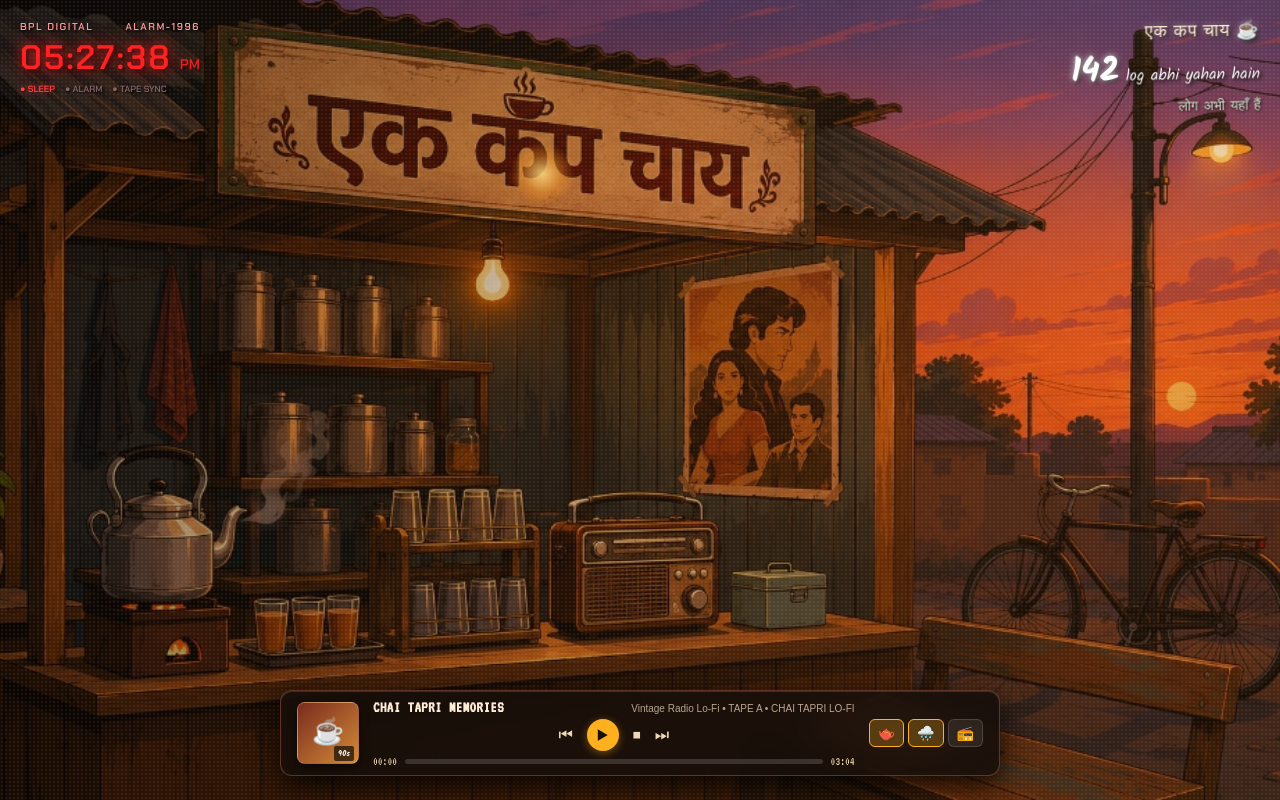
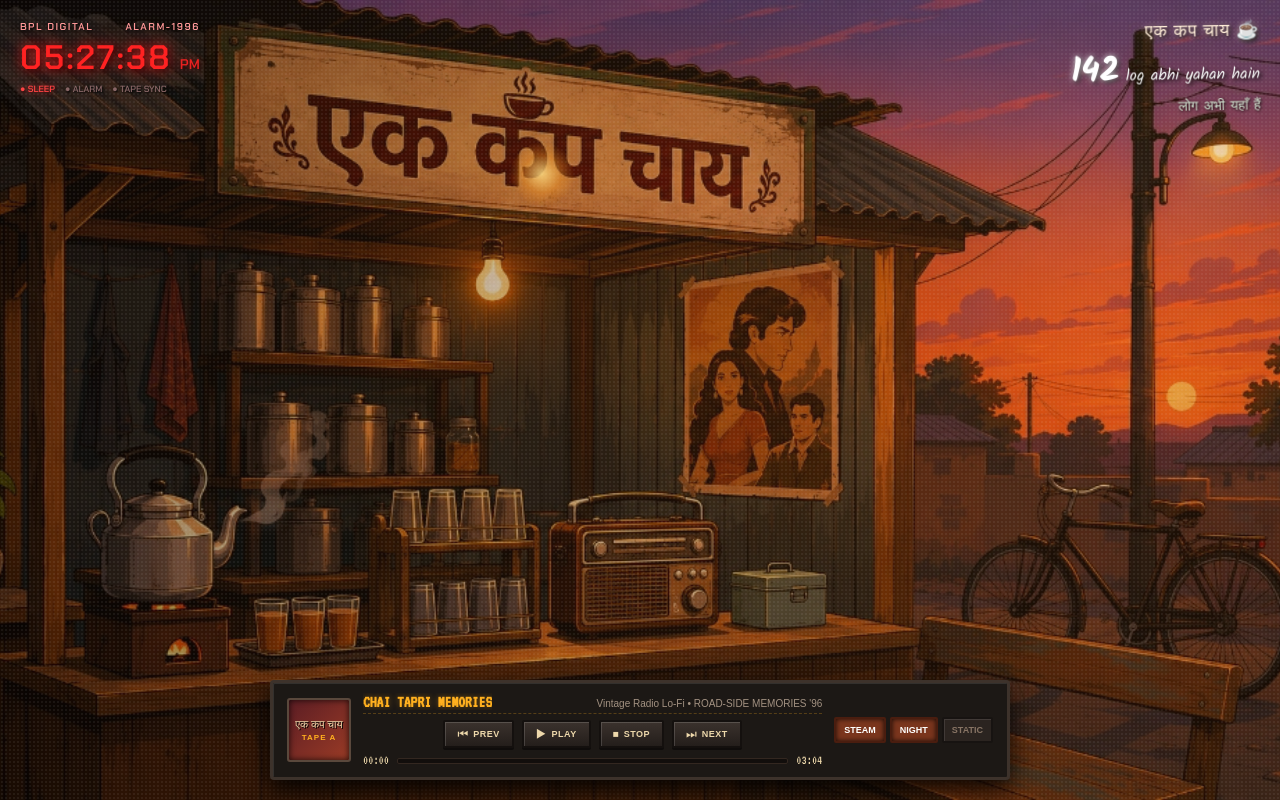
Before and after one commit to Md-Arif-hasnat99/EkCupChai, a React (Vite) app: page / in a window 1280 px wide. Built offline with nearby package versions, Linux system fonts and the light colour scheme; a web font is replaced by a local one.

Commit message:
Redesign player with standard 90s retro aesthetic, remove all emojis, and use clean mechanical labels

```diff
--- a/src/App.jsx
+++ b/src/App.jsx
@@ -1,7 +1,7 @@
 import React, { useState } from 'react';
 import DigitalClock from './components/DigitalClock';
 import ChalkSlateCounter from './components/ChalkSlateCounter';
-import SpotifyPlayer from './components/SpotifyPlayer';
+import RetroPlayerBar from './components/RetroPlayerBar';
 import NewspaperModal from './components/NewspaperModal';
 import { audioEngine } from './utils/audioSynth';
 
@@ -95,8 +95,8 @@ export default function App() {
       {/* TOP-RIGHT: LIVE LISTENER CHALK SLATE COUNTER */}
       <ChalkSlateCounter />
 
-      {/* SPOTIFY-STYLE RECTANGULAR PLAYER BAR */}
-      <SpotifyPlayer onTapeStateChange={setIsTapePlaying} />
+      {/* AUTHENTIC STANDARD RETRO PLAYER BAR */}
+      <RetroPlayerBar onTapeStateChange={setIsTapePlaying} />
 
       {/* RETRO NEWSPAPER POPUP MODAL */}
       <NewspaperModal
--- /dev/null
+++ b/src/components/RetroPlayerBar.jsx
@@ -0,0 +1,254 @@
+import React, { useState, useEffect } from 'react';
+import { audioEngine } from '../utils/audioSynth';
+
+const ALBUMS = [
+  {
+    name: "ROAD-SIDE MEMORIES '96",
+    tag: "TAPE A",
+    coverStyle: "linear-gradient(135deg, #5c1d24, #9a3b26)",
+    tracks: [
+      { title: "CHAI TAPRI MEMORIES", artist: "Vintage Radio Lo-Fi", duration: 184 },
+      { title: "SHAM KI CHAI & BPL STEREO", artist: "Highway Nostalgia", duration: 215 },
+      { title: "GAON KI GALIYAN", artist: "Acoustic Dusk Harmony", duration: 198 }
+    ]
+  },
+  {
+    name: "90s HIGHWAY HITS",
+    tag: "TAPE B",
+    coverStyle: "linear-gradient(135deg, #1e3f3f, #d99a38)",
+    tracks: [
+      { title: "MONSOON HIGHWAY '98", artist: "Cassette Lo-Fi Dreams", duration: 202 },
+      { title: "MIDNIGHT BUS TO MUMBAI", artist: "Retro Synth Breeze", duration: 176 }
+    ]
+  },
+  {
+    name: "CHAI TAPRI EVENING RAGAS",
+    tag: "TAPE C",
+    coverStyle: "linear-gradient(135deg, #3d1b38, #8c3b27)",
+    tracks: [
+      { title: "EVENING RAGA LO-FI", artist: "Sitar & Dusk Vibes", duration: 240 },
+      { title: "RAIN ON TIN ROOF CHAI", artist: "Monsoon Night Raga", duration: 210 }
+    ]
+  }
+];
+
+export default function RetroPlayerBar({ onTapeStateChange }) {
+  const [currentAlbumIndex, setCurrentAlbumIndex] = useState(0);
+  const [currentTrackIndex, setCurrentTrackIndex] = useState(0);
+  const [isPlaying, setIsPlaying] = useState(false);
+  const [isPaused, setIsPaused] = useState(false);
+  const [currentTime, setCurrentTime] = useState(0);
+
+  const [kettleActive, setKettleActive] = useState(true);
+  const [nightActive, setNightActive] = useState(true);
+  const [staticActive, setStaticActive] = useState(false);
+
+  const currentAlbum = ALBUMS[currentAlbumIndex];
+  const currentTrack = currentAlbum.tracks[currentTrackIndex];
+
+  useEffect(() => {
+    let interval = null;
+    if (isPlaying && !isPaused) {
+      interval = setInterval(() => {
+        setCurrentTime(prev => {
+          if (prev >= currentTrack.duration) {
+            handleNextTrack();
+            return 0;
+          }
+          return prev + 1;
+        });
+      }, 1000);
+    }
+    return () => clearInterval(interval);
+  }, [isPlaying, isPaused, currentTrack]);
+
+  useEffect(() => {
+    if (onTapeStateChange) {
+      onTapeStateChange(isPlaying && !isPaused);
+    }
+  }, [isPlaying, isPaused, onTapeStateChange]);
+
+  const handlePlay = () => {
+    audioEngine.playButtonClick();
+    setIsPlaying(true);
+    setIsPaused(false);
+    audioEngine.startMelody();
+  };
+
+  const handlePause = () => {
+    audioEngine.playButtonClick();
+    if (!isPlaying) return;
+    if (isPaused) {
+      setIsPaused(false);
+      audioEngine.startMelody();
+    } else {
+      setIsPaused(true);
+      audioEngine.stopMelody();
+    }
+  };
+
+  const handleStop = () => {
+    audioEngine.playButtonClick();
+    setIsPlaying(false);
+    setIsPaused(false);
+    setCurrentTime(0);
+    audioEngine.stopMelody();
+  };
+
+  const handleNextTrack = () => {
+    audioEngine.playButtonClick();
+    audioEngine.triggerRadioStaticBurst();
+    setCurrentTrackIndex((prev) => (prev + 1) % currentAlbum.tracks.length);
+    setCurrentTime(0);
+    if (isPlaying && !isPaused) {
+      audioEngine.startMelody();
+    }
+  };
+
+  const handlePrevTrack = () => {
+    audioEngine.playButtonClick();
+    audioEngine.triggerRadioStaticBurst();
+    setCurrentTrackIndex((prev) => (prev - 1 + currentAlbum.tracks.length) % currentAlbum.tracks.length);
+    setCurrentTime(0);
+    if (isPlaying && !isPaused) {
+      audioEngine.startMelody();
+    }
+  };
+
+  const handleSwitchAlbum = () => {
+    const nextIdx = (currentAlbumIndex + 1) % ALBUMS.length;
+    audioEngine.playButtonClick();
+    audioEngine.triggerRadioStaticBurst();
+    setCurrentAlbumIndex(nextIdx);
+    setCurrentTrackIndex(0);
+    setCurrentTime(0);
+    if (isPlaying && !isPaused) {
+      audioEngine.startMelody();
+    }
+  };
+
+  const formatTime = (timeInSec) => {
+    const mins = String(Math.floor(timeInSec / 60)).padStart(2, '0');
+    const secs = String(Math.floor(timeInSec % 60)).padStart(2, '0');
+    return `${mins}:${secs}`;
+  };
+
+  const progressPercent = currentTrack.duration > 0
+    ? Math.min(100, (currentTime / currentTrack.duration) * 100)
+    : 0;
+
+  const handleProgressBarClick = (e) => {
+    const rect = e.currentTarget.getBoundingClientRect();
+    const clickX = e.clientX - rect.left;
+    const ratio = Math.max(0, Math.min(1, clickX / rect.width));
+    const newTime = Math.floor(ratio * currentTrack.duration);
+    setCurrentTime(newTime);
+  };
+
+  return (
+    <div className="retro-player-bar-container">
+
+      {/* Left Side: Retro Album Artwork */}
+      <div
+        className="retro-album-art"
+        style={{ background: currentAlbum.coverStyle }}
+        onClick={handleSwitchAlbum}
+        title="Click to change Tape / Album"
+      >
+        <div className="art-label-hindi">एक कप चाय</div>
+        <div className="art-tag">{currentAlbum.tag}</div>
+      </div>
+
+      {/* Center: Track Details, Progress Bar & Retro Buttons */}
+      <div className="retro-main-section">
+
+        {/* Track Title & Artist */}
+        <div className="retro-track-header">
+          <div className="retro-title-text">{currentTrack.title}</div>
+          <div className="retro-artist-text">{currentTrack.artist} • {currentAlbum.name}</div>
+        </div>
+
+        {/* Standard Mechanical Retro Control Buttons */}
+        <div className="retro-controls-row">
+          <button className="retro-mech-btn" onClick={handlePrevTrack} title="Previous Track">
+            <span className="mech-icon">⏮</span>
+            <span className="mech-text">PREV</span>
+          </button>
+
+          {isPlaying && !isPaused ? (
+            <button className="retro-mech-btn active-state" onClick={handlePause} title="Pause">
+              <span className="mech-icon">⏸</span>
+              <span className="mech-text">PAUSE</span>
+            </button>
+          ) : (
+            <button className="retro-mech-btn" onClick={handlePlay} title="Play">
+              <span className="mech-icon">▶</span>
+              <span className="mech-text">PLAY</span>
+            </button>
+          )}
+
+          <button className="retro-mech-btn" onClick={handleStop} title="Stop">
+            <span className="mech-icon">⏹</span>
+            <span className="mech-text">STOP</span>
+          </button>
+
+          <button className="retro-mech-btn" onClick={handleNextTrack} title="Next Track">
+            <span className="mech-icon">⏭</span>
+            <span className="mech-text">NEXT</span>
+          </button>
+        </div>
+
+        {/* Progress Line & Timing */}
+        <div className="retro-timing-row">
+          <span className="retro-time-code">{formatTime(currentTime)}</span>
+          <div className="retro-progress-bg" onClick={handleProgressBarClick}>
+            <div
+              className="retro-progress-fill"
+              style={{ width: `${progressPercent}%` }}
+            ></div>
+          </div>
+          <span className="retro-time-code">{formatTime(currentTrack.duration)}</span>
+        </div>
+
+      </div>
+
+      {/* Right Side: Retro Toggle Switches (No Emojis) */}
+      <div className="retro-side-switches">
+        <button
+          className={`retro-switch-btn ${kettleActive ? 'active' : ''}`}
+          onClick={() => {
+            audioEngine.playButtonClick();
+            setKettleActive(!kettleActive);
+            audioEngine.toggleKettle(!kettleActive);
+          }}
+          title="Toggle Steam Sound"
+        >
+          STEAM
+        </button>
+        <button
+          className={`retro-switch-btn ${nightActive ? 'active' : ''}`}
+          onClick={() => {
+            audioEngine.playButtonClick();
+            setNightActive(!nightActive);
+            audioEngine.toggleNight(!nightActive);
+          }}
+          title="Toggle Night Sound"
+        >
+          NIGHT
+        </button>
+        <button
+          className={`retro-switch-btn ${staticActive ? 'active' : ''}`}
+          onClick={() => {
+            audioEngine.playButtonClick();
+            setStaticActive(!staticActive);
+            audioEngine.toggleStatic(!staticActive);
+          }}
+          title="Toggle Static Sound"
+        >
+          STATIC
+        </button>
+      </div>
+
+    </div>
+  );
+}
--- a/src/index.css
+++ b/src/index.css
@@ -326,200 +326,194 @@ html, body {
 }
 
 /* ==========================================================================
-   SPOTIFY-STYLE RECTANGULAR PLAYER BAR
+   AUTHENTIC STANDARD RETRO PLAYER BAR (NO EMOJIS)
    ========================================================================== */
-.spotify-player-bar {
+.retro-player-bar-container {
   position: absolute;
-  bottom: 24px;
+  bottom: 20px;
   left: 50%;
   transform: translateX(-50%);
   width: 92%;
-  max-width: 720px;
-  height: 86px;
-  background: rgba(22, 14, 10, 0.88);
-  backdrop-filter: blur(14px);
-  -webkit-backdrop-filter: blur(14px);
-  border: 1px solid rgba(224, 122, 95, 0.35);
-  border-radius: 12px;
-  box-shadow: 0 10px 30px rgba(0, 0, 0, 0.85), inset 0 1px 1px rgba(255, 255, 255, 0.15);
+  max-width: 740px;
+  background: #1c1815;
+  border: 3px solid #3d322b;
+  border-radius: 4px;
+  box-shadow: inset 1px 1px 0 rgba(255,255,255,0.1), 0 10px 25px rgba(0,0,0,0.9);
   display: flex;
   align-items: center;
   justify-content: space-between;
-  padding: 10px 16px;
-  gap: 14px;
+  padding: 10px 14px;
+  gap: 12px;
   z-index: 20;
   box-sizing: border-box;
 }
 
-.spotify-album-cover {
-  width: 62px;
-  height: 62px;
-  border-radius: 8px;
+.retro-album-art {
+  width: 64px;
+  height: 64px;
+  border: 2px solid #5a483c;
+  border-radius: 3px;
+  cursor: pointer;
   flex-shrink: 0;
   display: flex;
+  flex-direction: column;
   align-items: center;
   justify-content: center;
-  position: relative;
-  cursor: pointer;
-  box-shadow: 0 4px 10px rgba(0,0,0,0.5);
-  border: 1px solid rgba(255,255,255,0.2);
+  padding: 4px;
+  box-shadow: inset 0 0 6px rgba(0,0,0,0.8);
   transition: transform 0.15s ease;
 }
 
-.spotify-album-cover:hover {
+.retro-album-art:hover {
   transform: scale(1.04);
 }
 
-.album-icon {
-  font-size: 26px;
+.art-label-hindi {
+  font-family: var(--font-sign);
+  font-size: 11px;
+  color: #edd8ab;
+  text-align: center;
+  text-shadow: 1px 1px 0 #000;
 }
 
-.album-tape-badge {
-  position: absolute;
-  bottom: 2px;
-  right: 4px;
+.art-tag {
+  font-family: sans-serif;
   font-size: 8px;
   font-weight: bold;
-  color: #fff;
-  background: rgba(0,0,0,0.65);
-  padding: 1px 4px;
-  border-radius: 2px;
+  color: #ffb01f;
+  letter-spacing: 1px;
+  margin-top: 2px;
 }
 
-.spotify-main-controls {
+.retro-main-section {
   flex: 1;
   min-width: 0;
   display: flex;
   flex-direction: column;
-  gap: 2px;
+  gap: 4px;
 }
 
-.spotify-track-info {
+.retro-track-header {
   display: flex;
   justify-content: space-between;
   align-items: baseline;
   gap: 8px;
+  border-bottom: 1px dashed rgba(255, 176, 31, 0.25);
+  padding-bottom: 3px;
 }
 
-.spotify-track-title {
+.retro-title-text {
   font-family: var(--font-lcd);
-  font-size: 16px;
+  font-size: 17px;
   font-weight: bold;
-  color: #ffedd8;
+  color: #ffb01f;
+  text-shadow: 0 0 6px rgba(255, 176, 31, 0.4);
   white-space: nowrap;
   overflow: hidden;
   text-overflow: ellipsis;
+}
+
+.retro-artist-text {
+  font-family: sans-serif;
+  font-size: 10px;
+  color: #a39282;
+  white-space: nowrap;
+}
+
+.retro-controls-row {
+  display: flex;
+  align-items: center;
+  justify-content: center;
+  gap: 8px;
+  margin: 2px 0;
+}
+
+.retro-mech-btn {
+  background: linear-gradient(to bottom, #3b322d, #241e1b);
+  border: 2px solid #14100e;
+  border-radius: 2px;
+  color: #edd8ab;
+  padding: 5px 12px;
+  cursor: pointer;
+  display: flex;
+  align-items: center;
+  gap: 5px;
+  box-shadow: inset 1px 1px 0 rgba(255,255,255,0.15), 0 2px 0 #0f0c0b;
+  transition: transform 0.05s ease;
+}
+
+.retro-mech-btn:active, .retro-mech-btn.active-state {
+  transform: translateY(2px);
+  background: linear-gradient(to bottom, #1f1a17, #2c2420);
+  color: #ffb01f;
+  box-shadow: inset 0 0 4px #000;
+}
+
+.mech-icon {
+  font-size: 12px;
+}
+
+.mech-text {
+  font-family: sans-serif;
+  font-size: 9px;
+  font-weight: bold;
   letter-spacing: 0.5px;
 }
 
-.spotify-track-artist {
-  font-family: sans-serif;
-  font-size: 10px;
-  color: #baa590;
-  font-weight: 500;
-  white-space: nowrap;
-}
-
-.spotify-buttons-row {
-  display: flex;
-  align-items: center;
-  justify-content: center;
-  gap: 14px;
-  margin: 2px 0;
-}
-
-.spotify-btn {
-  background: transparent;
-  border: none;
-  color: #edd9b4;
-  font-size: 16px;
-  cursor: pointer;
-  transition: transform 0.1s ease, color 0.1s ease;
-  display: flex;
-  align-items: center;
-  justify-content: center;
-}
-
-.spotify-btn:hover {
-  color: #ffb01f;
-  transform: scale(1.15);
-}
-
-.main-play-btn {
-  width: 32px;
-  height: 32px;
-  border-radius: 50%;
-  background: #ffb01f;
-  color: #141208;
-  display: flex;
-  align-items: center;
-  justify-content: center;
-  font-size: 14px;
-  box-shadow: 0 2px 8px rgba(255, 176, 31, 0.4);
-}
-
-.main-play-btn:hover {
-  background: #ffc453;
-  color: #000;
-}
-
-.spotify-progress-row {
+.retro-timing-row {
   display: flex;
   align-items: center;
   gap: 8px;
 }
 
-.spotify-time {
+.retro-time-code {
   font-family: var(--font-lcd);
-  font-size: 12px;
-  color: #edd9b4;
+  font-size: 13px;
+  color: #edd8ab;
 }
 
-.spotify-progress-bar-bg {
+.retro-progress-bg {
   flex: 1;
-  height: 5px;
-  background: rgba(255, 255, 255, 0.15);
-  border-radius: 3px;
+  height: 6px;
+  background: #120e0c;
+  border: 1px solid #332720;
+  border-radius: 2px;
   cursor: pointer;
   position: relative;
   overflow: hidden;
 }
 
-.spotify-progress-bar-fill {
+.retro-progress-fill {
   height: 100%;
   background: #ffb01f;
-  border-radius: 3px;
   box-shadow: 0 0 6px rgba(255, 176, 31, 0.6);
   transition: width 0.3s linear;
 }
 
-.spotify-side-controls {
+.retro-side-switches {
   display: flex;
-  align-items: center;
-  gap: 6px;
+  gap: 4px;
   flex-shrink: 0;
 }
 
-.spotify-ambient-rack {
-  display: flex;
-  gap: 4px;
+.retro-switch-btn {
+  background: #2b2420;
+  border: 2px solid #171311;
+  color: #877464;
+  font-family: sans-serif;
+  font-size: 9px;
+  font-weight: bold;
+  padding: 6px 8px;
+  border-radius: 2px;
+  cursor: pointer;
+  box-shadow: inset 1px 1px 0 rgba(255,255,255,0.1);
 }
 
-.spotify-chip {
-  background: rgba(255, 255, 255, 0.08);
-  border: 1px solid rgba(255, 255, 255, 0.15);
-  color: #baa590;
-  padding: 5px 8px;
-  border-radius: 6px;
-  cursor: pointer;
-  font-size: 14px;
-  transition: background 0.15s ease, border-color 0.15s ease;
-}
-
-.spotify-chip.active {
-  background: rgba(255, 176, 31, 0.25);
-  border-color: #ffb01f;
+.retro-switch-btn.active {
+  background: #7a351d;
   color: #fff;
+  border-color: #4a1d0f;
+  box-shadow: inset 0 0 5px rgba(0,0,0,0.8);
 }
 
 /* Modal Popup */
@@ -609,17 +603,16 @@ html, body {
 }
 
 @media (max-width: 600px) {
-  .spotify-player-bar {
+  .retro-player-bar-container {
     width: 96%;
     padding: 8px 10px;
-    height: 80px;
     bottom: 12px;
   }
-  .spotify-album-cover {
+  .retro-album-art {
     width: 48px;
     height: 48px;
   }
-  .spotify-side-controls {
+  .retro-side-switches {
     display: none;
   }
 }
```
